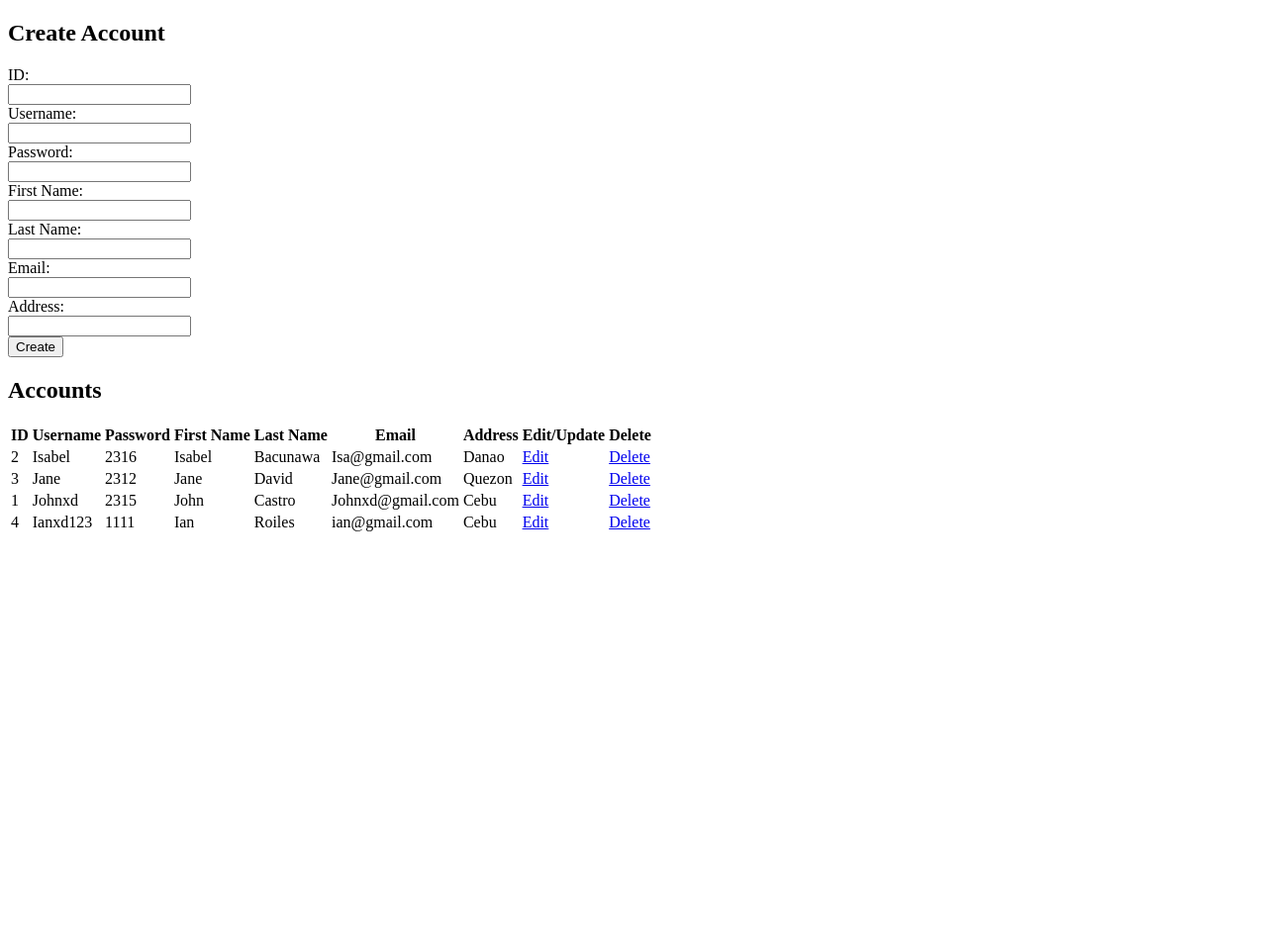
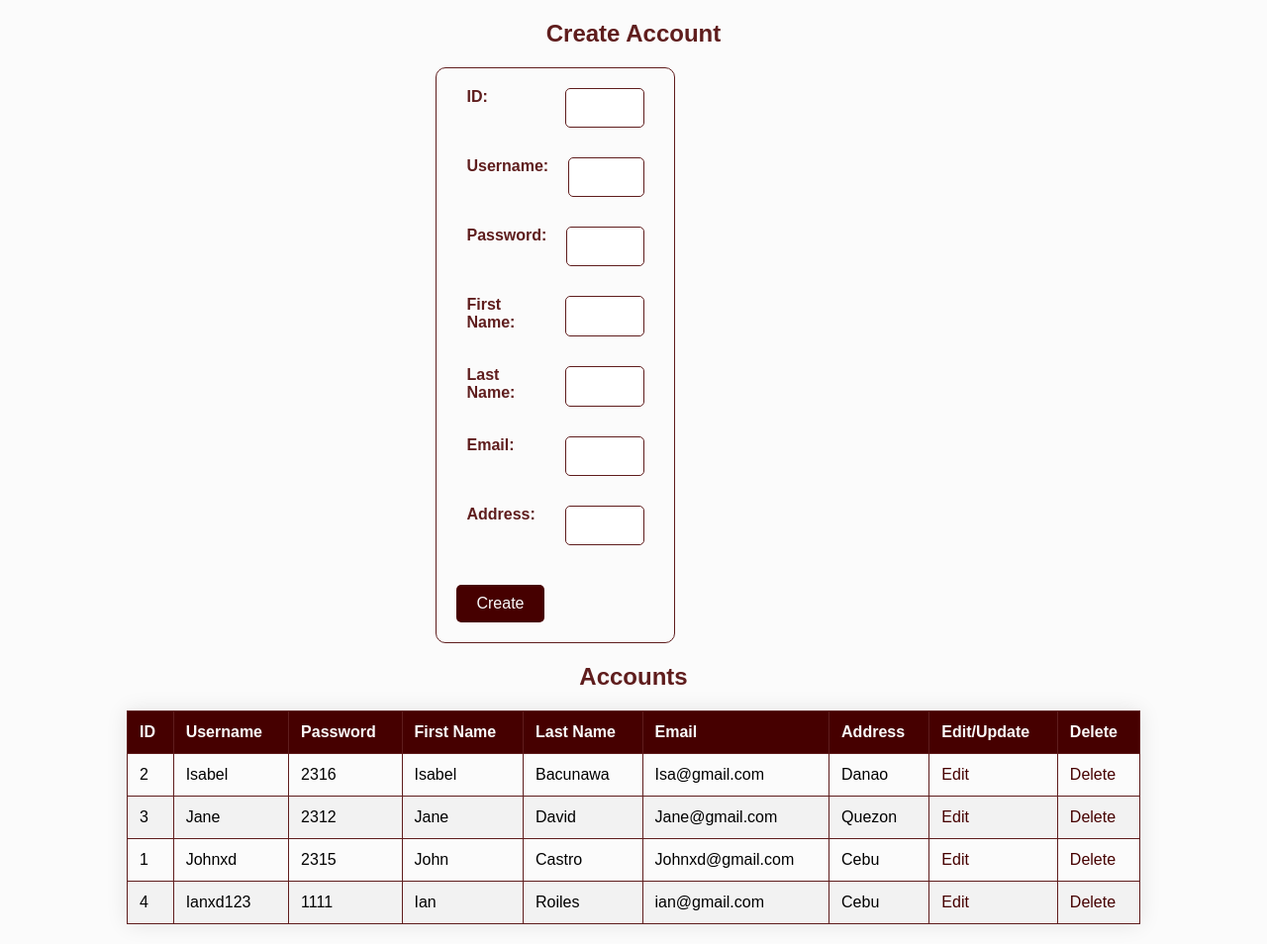
Before and after one commit to JohnxdLink/FreedomWallXML, a PHP site: page /views/admin/index.php in a window 1280 px wide. Shown: the whole page at 99% size. Before the commit the page ends 537 px from the top, so only its background shows below. Run offline with PHP 8.4, Linux system fonts and the light colour scheme.

Commit message:
Msg: Adding Design At Home Index

```diff
--- a/views/css/admin-index-css.css
+++ b/views/css/admin-index-css.css
@@ -0,0 +1,130 @@
+/* Admin Page Styles */
+
+body {
+   font-family: 'Arial', sans-serif;
+   margin: 0;
+   padding: 0;
+   background-color: #FBFBFB;
+   /* White */
+}
+
+h2 {
+   color: #5F1D1D;
+   /* Chocolate Cosmos */
+   text-align: center;
+   margin-top: 20px;
+}
+
+section {
+   display: flex;
+   justify-content: center;
+   margin-top: 20px;
+}
+
+form {
+   background-color: #FBFBFB;
+   /* White */
+   padding: 20px;
+   border: 1px solid #5F1D1D;
+   /* Chocolate Cosmos */
+   border-radius: 10px;
+   width: 50%;
+}
+
+form div {
+   display: flex;
+   margin-bottom: 15px;
+}
+
+form div div {
+   flex: 1;
+   padding: 0 10px;
+}
+
+form label {
+   font-weight: bold;
+   margin-bottom: 5px;
+   color: #5F1D1D;
+   /* Chocolate Cosmos */
+}
+
+form input,
+form textarea {
+   width: 100%;
+   padding: 10px;
+   font-size: 1em;
+   border: 1px solid #5F1D1D;
+   /* Chocolate Cosmos */
+   border-radius: 5px;
+   outline: none;
+}
+
+form button {
+   background-color: #460000;
+   /* Black Bean */
+   color: #FBFBFB;
+   /* White */
+   padding: 10px 20px;
+   font-size: 1em;
+   border: none;
+   border-radius: 5px;
+   cursor: pointer;
+   transition: background-color 0.3s ease, color 0.3s ease;
+   margin-top: 10px;
+}
+
+form button:hover {
+   background-color: #5F1D1D;
+   /* Chocolate Cosmos */
+   color: #FBFBFB;
+   /* White */
+}
+
+/* Table Styles */
+
+table {
+   width: 80%;
+   margin: 20px auto;
+   border-collapse: collapse;
+   background-color: #FBFBFB;
+   /* White */
+   box-shadow: 0 0 20px rgba(0, 0, 0, 0.1);
+   /* Add a subtle box shadow */
+}
+
+table th,
+table td {
+   padding: 12px;
+   border: 1px solid #5F1D1D;
+   /* Chocolate Cosmos */
+   text-align: left;
+}
+
+table th {
+   background-color: #460000;
+   /* Black Bean */
+   color: #FBFBFB;
+   /* White */
+}
+
+table tr:nth-child(even) {
+   background-color: #FBFBFB;
+   /* White */
+}
+
+table tr:nth-child(odd) {
+   background-color: #F2F2F2;
+   /* Light Gray */
+}
+
+table a {
+   text-decoration: none;
+   color: #460000;
+   /* Black Bean */
+   transition: color 0.3s ease;
+}
+
+table a:hover {
+   color: #5F1D1D;
+   /* Chocolate Cosmos */
+}
--- a/views/js/script.js
+++ b/views/js/script.js
@@ -12,6 +12,12 @@ function open_register_content() {
     "none";
 }
 
+function hide_left_right_pane() {
+  document.getElementById("create-entry-id").style.display = "none";
+  document.getElementById("update-delete-entry").style.display = "none";
+  document.getElementById("read-entry-id").style.width = "100vw";
+}
+
 function confirmDelete(userId) {
   var confirmation = confirm("Are you sure to delete?");
   if (confirmation) {
```
Also changed, not shown: controllers/freedom-read.php (+8 -3 lines), views/css/home-index-css.css (added, +119 -0 lines), views/home/index.php (+64 -22 lines), xml-files/freedomwall.xml (+6 -1 lines), 1 other file.
